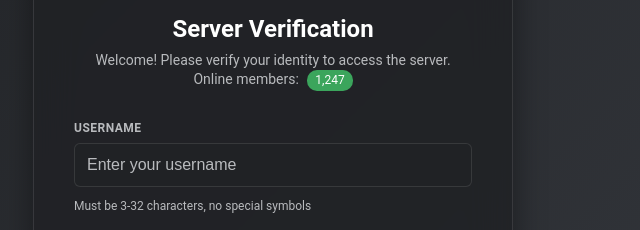
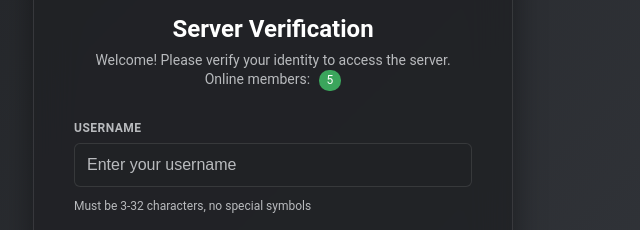
Before and after one commit to Zoesgality/server-verification, a plain HTML site: page index.html in a window 1280 px wide. Shown: the part 205-435 px from the top of the page, 367-1007 px from the left. Drawn offline with Linux system fonts and the light colour scheme.

Commit message:
Update index.html

```diff
--- a/index.html
+++ b/index.html
@@ -193,7 +193,7 @@
             <h1>Server Verification</h1>
             <p class="subtitle">
                 Welcome! Please verify your identity to access the server.<br>
-                <span id="memberCount">Online members: <span class="user-count">1,247</span></span>
+                <span id="memberCount">Online members: <span class="user-count">5</span></span>
             </p>
         </div>
 
```
